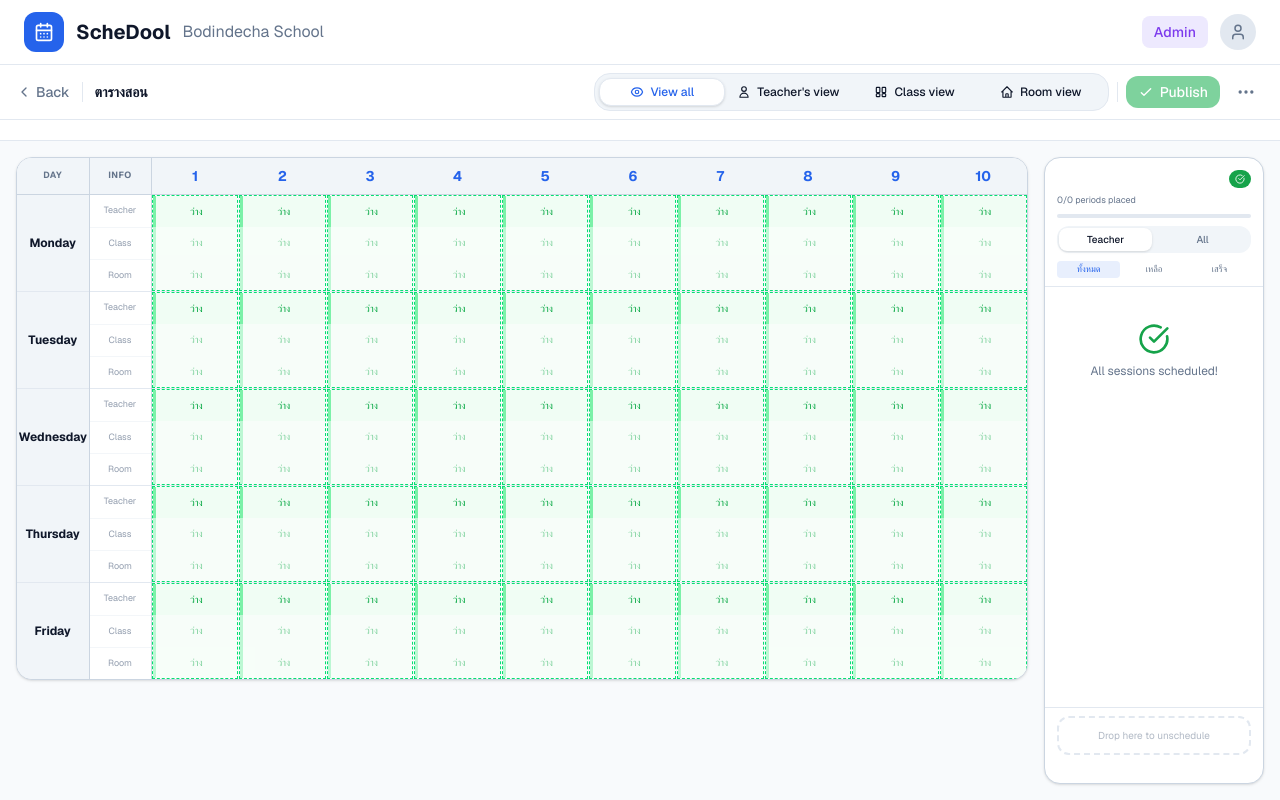
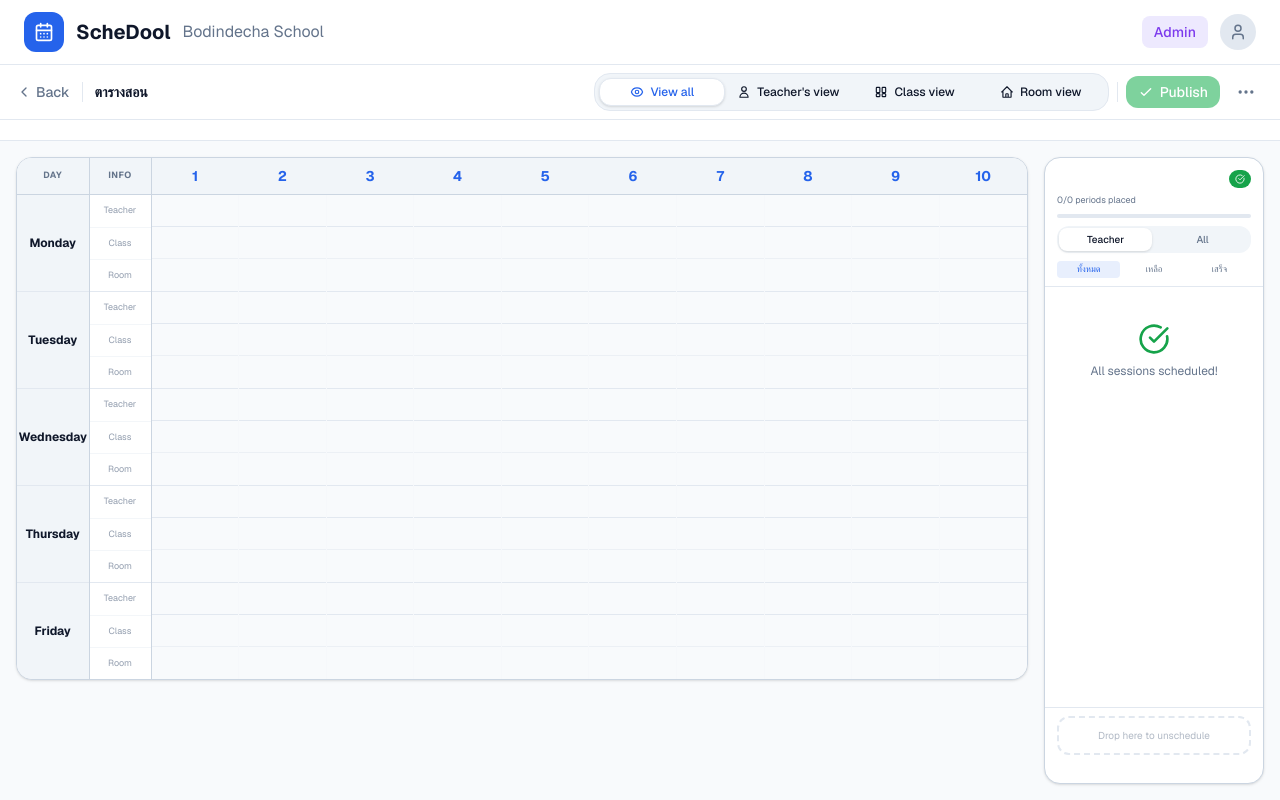
Before and after one commit to asiriji-lab/expose-readable, a Next.js app: page /schedule in a window 1280 px wide. Built offline with nearby package versions, Linux system fonts and the light colour scheme.

Commit message:
feat: implement preplace status for schedule entities and update grid visualization styles

```diff
--- a/app/(admin)/schedule/_components/FilterDropdown.tsx
+++ b/app/(admin)/schedule/_components/FilterDropdown.tsx
@@ -23,7 +23,7 @@ export default function FilterDropdown({ label, value, options, onChange, labelC
 
     const searchableFields = useMemo(() => {
         if (label.toLowerCase().includes('t.')) {
-            return ["Code", "Name"];
+            return ["Name", "Code"];
         }
         if (label.toLowerCase().includes('room')) {
             return ["Code", "Name", "Type"];
@@ -45,8 +45,8 @@ export default function FilterDropdown({ label, value, options, onChange, labelC
                 return {
                     value: code,
                     fields: {
+                        "Name": meta?.name || code,
                         "Code": code,
-                        "Name": meta?.name || code,
                     },
                 };
             });
--- a/app/(admin)/schedule/_components/ThreeBandCell.tsx
+++ b/app/(admin)/schedule/_components/ThreeBandCell.tsx
@@ -71,15 +71,26 @@ function StatusBand({ bandStatus, entityType, height, onClick, onHoverStart, onH
 
     const dimClass = dim ? 'opacity-50' : '';
 
-    if (kind === 'free') {
+    if (kind === 'preplace') {
         return (
             <div
                 style={{ height }}
-                className={`w-full border-l-[3px] border-l-green-300 bg-green-50 flex items-center justify-center select-none ${dimClass}`}
+                className={`w-full border-l-[3px] border-l-violet-400 bg-violet-50 flex items-center justify-center select-none relative ${dimClass}`}
             >
-                <span className="text-[10px] text-green-600 font-medium">ว่าง</span>
+                <span className="absolute right-1 top-0 bottom-0 flex items-center pointer-events-none">
+                    <svg className="w-2.5 h-2.5 text-violet-400" fill="none" viewBox="0 0 24 24" stroke="currentColor" strokeWidth={2.5}>
+                        <path strokeLinecap="round" strokeLinejoin="round" d="M16.5 10.5V6.75a4.5 4.5 0 10-9 0v3.75m-.75 11.25h10.5a2.25 2.25 0 002.25-2.25v-6.75a2.25 2.25 0 00-2.25-2.25H6.75a2.25 2.25 0 00-2.25 2.25v6.75a2.25 2.25 0 002.25 2.25z" />
+                    </svg>
+                </span>
+                <span className="text-[10px] text-violet-600 font-semibold truncate px-1">
+                    {displayText ?? bandLabel(occupyingItem)}
+                </span>
             </div>
         );
+    }
+
+    if (kind === 'free') {
+        return <div style={{ height }} className={dimClass} />;
     }
 
     if (kind === 'busy') {
@@ -180,26 +191,30 @@ export default function ThreeBandCell({
     const { activeDrag } = useScheduleDnd();
     const isDraggingAny = !!activeDrag;
 
+    const allPreplace = teacherBand.kind === 'preplace' && classBand.kind === 'preplace' && roomBand.kind === 'preplace';
+
     // Cell-level border based on availability
     let cellBorder = '';
-    let cellBg = 'bg-surface';
+    let cellBg = 'bg-slate-50 dark:bg-white/[0.03]';
 
     if (allFree) {
-        // All 3 free → can schedule here
-        cellBorder = 'border border-dashed border-green-400';
-        cellBg = isDraggingAny ? 'bg-green-50/30' : 'bg-surface hover:bg-green-50/30 cursor-pointer';
+        cellBorder = '';
+        cellBg = isDraggingAny
+            ? 'bg-slate-100 dark:bg-white/[0.06]'
+            : 'bg-slate-50 dark:bg-white/[0.03] hover:bg-slate-100 dark:hover:bg-white/[0.06] cursor-pointer';
+    } else if (allPreplace) {
+        cellBorder = 'border-l-[3px] border-l-violet-400';
+        cellBg = 'bg-violet-50/40 dark:bg-violet-900/20';
     } else if (isSynchronized) {
-        // Your session — all 3 have the same lesson
         cellBorder = 'border-[2px] border-emerald-500';
-        cellBg = 'bg-emerald-50/20';
+        cellBg = 'bg-emerald-50/40 dark:bg-emerald-900/20';
     } else if (conflictCount >= 2) {
-        // Multiple bands busy with different lessons — neutral styling
         cellBorder = 'border-l-[3px] border-l-slate-300';
-        cellBg = 'bg-slate-50/30';
+        cellBg = 'bg-slate-50 dark:bg-white/[0.03]';
     } else {
         // Partial — 1 busy, others free
         cellBorder = 'border-l-[3px] border-l-slate-300';
-        cellBg = 'bg-slate-50/20';
+        cellBg = 'bg-slate-50 dark:bg-white/[0.03]';
     }
 
     // Hover helpers — skip when dragging
@@ -219,7 +234,7 @@ export default function ThreeBandCell({
         return (
             <div
                 style={{ height: totalHeight }}
-                className="w-full border border-dashed border-border hover:bg-green-50/20 cursor-pointer transition-colors duration-100"
+                className="w-full hover:bg-primary/5 cursor-pointer transition-colors duration-100"
                 onClick={onEmptyClick}
             />
         );
@@ -229,7 +244,7 @@ export default function ThreeBandCell({
         <div
             style={{ height: totalHeight }}
             className={[
-                'w-full flex flex-col overflow-hidden transition-colors duration-100 relative',
+                'w-full flex flex-col overflow-hidden transition-colors duration-100 relative divide-y divide-slate-200 dark:divide-white/10',
                 cellBg,
                 cellBorder,
             ].join(' ')}
--- a/app/(admin)/schedule/_components/TimetableGridV2.tsx
+++ b/app/(admin)/schedule/_components/TimetableGridV2.tsx
@@ -66,22 +66,21 @@ function PreplaceCellWidget({ label, bandHeight }: { label: string; bandHeight:
     return (
         <div
             style={{ height: bandHeight * 3 }}
-            className="w-full flex flex-col overflow-hidden border-l-[3px] border-l-violet-400 bg-violet-50 relative select-none"
+            className="w-full flex flex-col overflow-hidden border-l-[3px] border-l-violet-400 bg-violet-50 dark:bg-violet-900/20 relative select-none divide-y divide-violet-50 dark:divide-violet-900/20"
         >
             <span className="absolute top-1 right-1 z-10 text-violet-400 pointer-events-none">
                 <svg className="w-2.5 h-2.5" fill="none" viewBox="0 0 24 24" stroke="currentColor" strokeWidth={2.5}>
                     <path strokeLinecap="round" strokeLinejoin="round" d="M16.5 10.5V6.75a4.5 4.5 0 10-9 0v3.75m-.75 11.25h10.5a2.25 2.25 0 002.25-2.25v-6.75a2.25 2.25 0 00-2.25-2.25H6.75a2.25 2.25 0 00-2.25 2.25v6.75a2.25 2.25 0 002.25 2.25z" />
                 </svg>
             </span>
-            <div style={{ height: bandHeight }} className="flex items-center justify-center border-b border-violet-200 bg-violet-100 px-4">
-                <span className="text-[10px] font-semibold text-violet-700 truncate">{label}</span>
+            {/* top — empty */}
+            <div style={{ height: bandHeight }} />
+            {/* middle — label only */}
+            <div style={{ height: bandHeight }} className="flex items-center justify-center px-4">
+                <span className="text-[10px] font-semibold text-violet-700 dark:text-violet-300 truncate">{label}</span>
             </div>
-            <div style={{ height: bandHeight }} className="flex items-center justify-center border-b border-violet-100 px-1">
-                <span className="text-[9px] text-violet-400 truncate">{label}</span>
-            </div>
-            <div style={{ height: bandHeight }} className="flex items-center justify-center px-1">
-                <span className="text-[9px] text-violet-300 truncate">{label}</span>
-            </div>
+            {/* bottom — empty */}
+            <div style={{ height: bandHeight }} />
         </div>
     );
 }
@@ -200,11 +199,11 @@ export default function TimetableGridV2({
                                     const isViewAll = viewMode === 'all';
 
                                     // ── Preplace detection ────────────────────────────────────────────────
+                                    // View-all: per-band preplace rendered via BandStatus 'preplace' kind.
+                                    // Individual views: whole cell becomes PreplaceCellWidget when the
+                                    // selected entity's slot is a preplace activity.
                                     const preplaceLabel = isViewAll
-                                        ? (overlayCell?.teacher?.isPreplace ? overlayCell.teacher.subjectCode
-                                           : overlayCell?.class?.isPreplace ? overlayCell.class.subjectCode
-                                           : overlayCell?.room?.isPreplace  ? overlayCell.room.subjectCode
-                                           : null)
+                                        ? null
                                         : (cellData?.isPreplace ? cellData.subjectCode : null);
 
                                     if (preplaceLabel !== null) {
--- a/app/(admin)/schedule/_types/schedule.types.ts
+++ b/app/(admin)/schedule/_types/schedule.types.ts
@@ -103,7 +103,7 @@ export type GroupedSlots = Record<string, Record<string, Record<number, SlotGrou
 
 // ─── Overlay ─────────────────────────────────────────────────────────────────
 
-export type BandStatusKind = 'free' | 'busy' | 'your-session';
+export type BandStatusKind = 'free' | 'busy' | 'your-session' | 'preplace';
 
 export interface BandStatus {
     kind: BandStatusKind;
--- a/app/(admin)/schedule/_utils/overlayUtils.ts
+++ b/app/(admin)/schedule/_utils/overlayUtils.ts
@@ -9,6 +9,7 @@ function computeBandStatus(
     isSynchronized: boolean,
 ): BandStatus {
     if (!entityItem) return { kind: 'free' };
+    if (entityItem.isPreplace) return { kind: 'preplace', occupyingItem: entityItem };
     if (isSynchronized) return { kind: 'your-session', occupyingItem: entityItem };
     return { kind: 'busy', occupyingItem: entityItem };
 }
@@ -72,7 +73,7 @@ export function computeOverlayData(
             // (teacher's lesson is the same as what the class and room show for this slot)
             const teacherClassSync = hasTeacher && hasClass ? sameLessonItem(teacherItem, classItem) : true;
             const teacherRoomSync = hasTeacher && hasRoom ? sameLessonItem(teacherItem, roomItem) : true;
-            const isSynchronized = busyCount > 0 && teacherClassSync && teacherRoomSync;
+            const isSynchronized = hasTeacher && busyCount > 1 && teacherClassSync && teacherRoomSync;
 
             // conflictCount: how many bands are occupied with DIFFERENT lessons
             // (non-synchronized entities that are busy)
```
